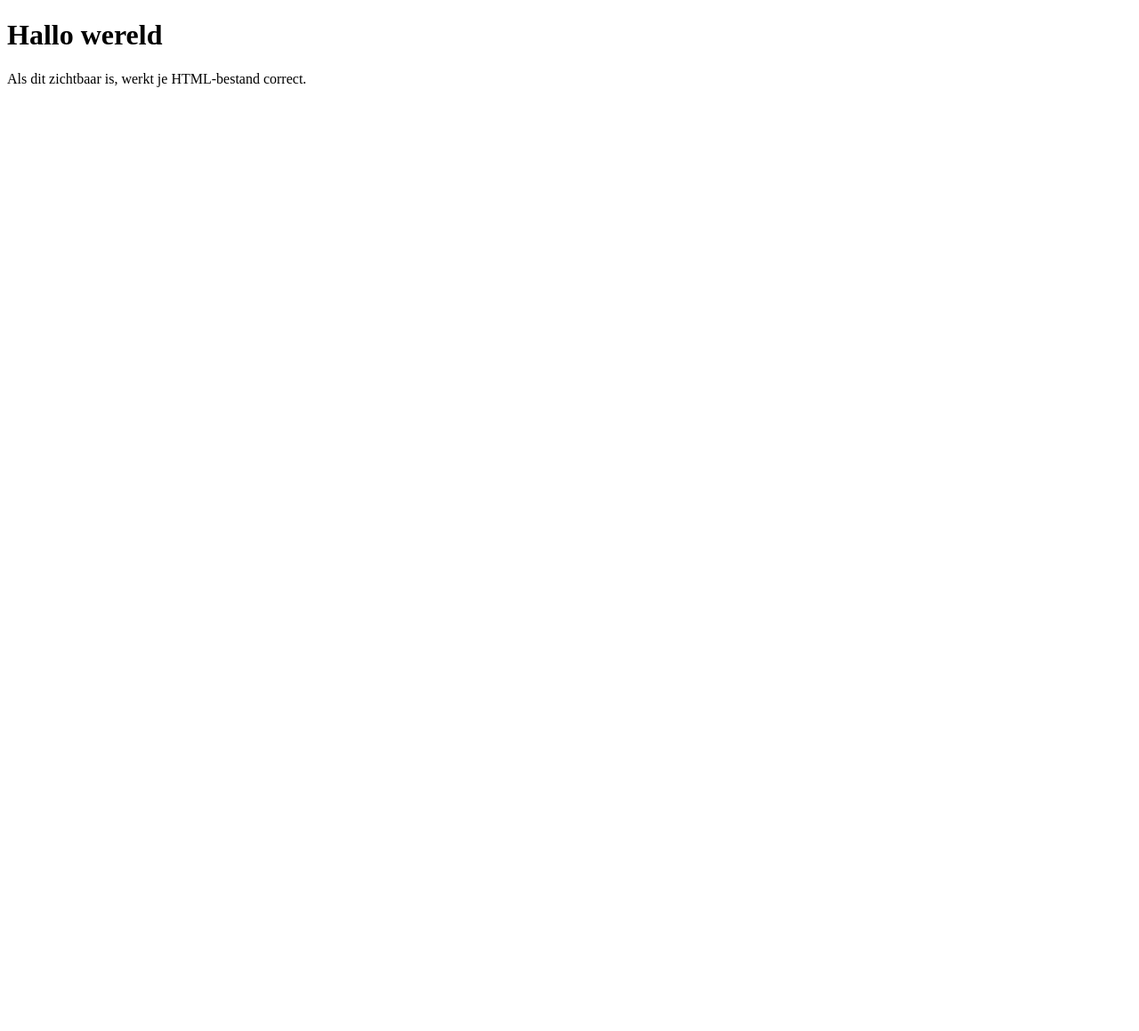
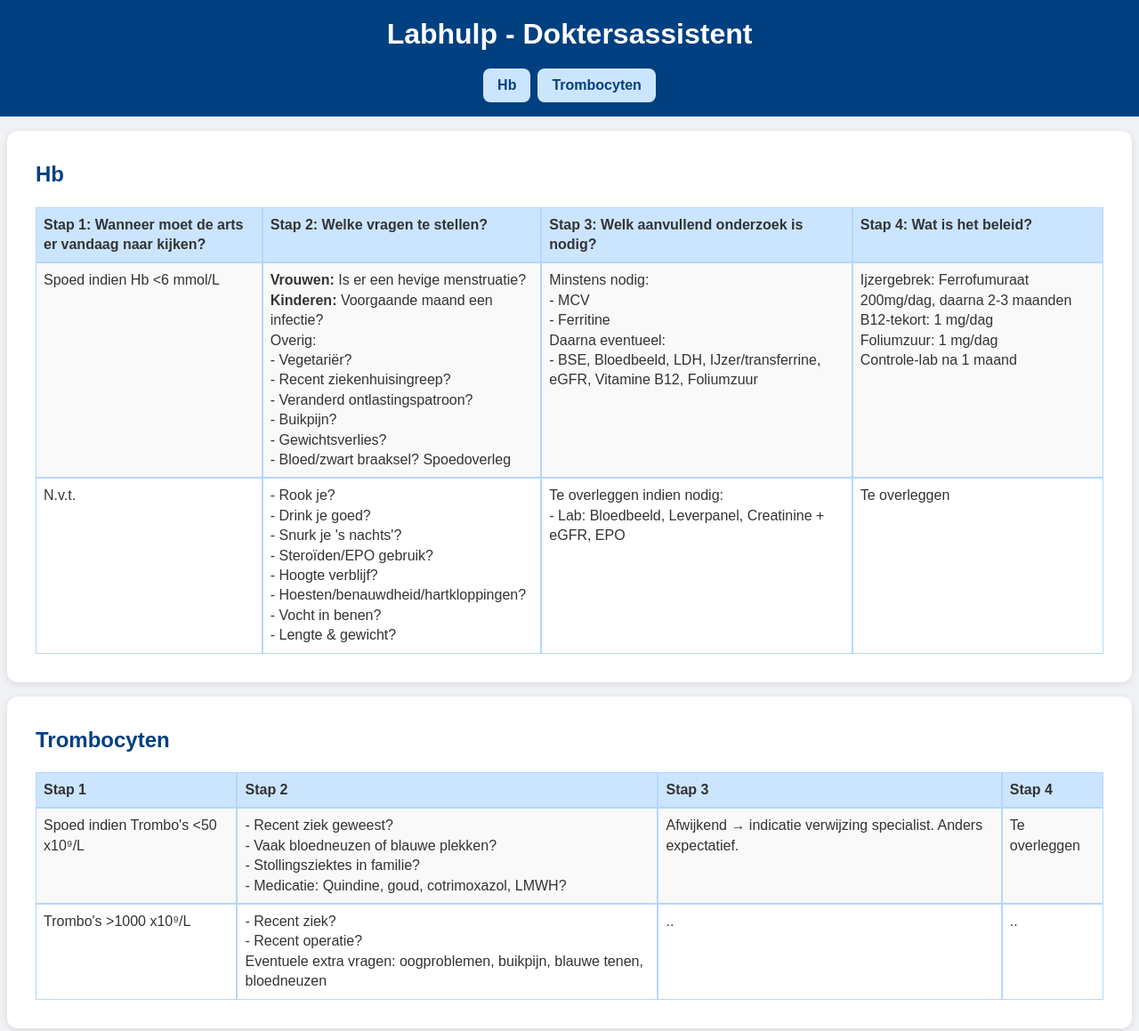
Before and after one commit to manouk1991/manouk1991.github.io, a plain HTML site: page index.html in a window 1280 px wide. Shown: the whole page at 89% size. Before the commit the page ends 800 px from the top, so only its background shows below. Drawn offline with Linux system fonts and the light colour scheme.

Commit message:
Change title and enhance page styling
Updated the title and added CSS styles for layout and design.

```diff
--- a/index.html
+++ b/index.html
@@ -3,10 +3,194 @@
 <head>
   <meta charset="UTF-8">
   <meta name="viewport" content="width=device-width, initial-scale=1.0">
-  <title>Testpagina</title>
+  <title>Labhulp - Assistent</title>
+  <style>
+    body {
+      font-family: Arial, sans-serif;
+      margin: 0;
+      padding: 0;
+      background: #f0f2f5;
+      color: #333;
+      line-height: 1.4;
+    }
+    header {
+      background: #004080;
+      color: white;
+      padding: 1rem;
+      text-align: center;
+    }
+    header h1 {
+      margin: 0;
+      font-size: 2rem;
+    }
+    .nav-buttons {
+      display: flex;
+      flex-wrap: wrap;
+      justify-content: center;
+      gap: 0.5rem;
+      margin-top: 1rem;
+    }
+    .nav-buttons a {
+      background: #cce5ff;
+      color: #004080;
+      padding: 0.5rem 1rem;
+      border-radius: 8px;
+      text-decoration: none;
+      font-weight: bold;
+      transition: 0.2s;
+    }
+    .nav-buttons a:hover {
+      background: #99ccff;
+    }
+    .section {
+      background: white;
+      padding: 2rem;
+      margin: 1rem auto;
+      border-radius: 12px;
+      max-width: 1200px;
+      box-shadow: 0 2px 8px rgba(0,0,0,0.1);
+    }
+    h2 {
+      color: #004080;
+      margin-top: 0;
+    }
+    table {
+      width: 100%;
+      border-collapse: separate;
+      border-spacing: 0;
+      margin-top: 1rem;
+      overflow-x: auto;
+      display: block;
+    }
+    th, td {
+      border: 1px solid #b3d7ff;
+      padding: 0.5rem;
+      text-align: left;
+      vertical-align: top;
+    }
+    th {
+      background: #cce5ff;
+      font-weight: bold;
+    }
+    tr:nth-child(even) td {
+      background: #f9f9f9;
+    }
+    @media(max-width:768px){
+      .nav-buttons {
+        flex-direction: column;
+      }
+      table {
+        font-size: 0.85rem;
+      }
+    }
+  </style>
 </head>
 <body>
-  <h1>Hallo wereld</h1>
-  <p>Als dit zichtbaar is, werkt je HTML-bestand correct.</p>
+
+<header>
+  <h1>Labhulp - Doktersassistent</h1>
+  <div class="nav-buttons">
+    <a href="#hb">Hb</a>
+    <a href="#trombocyten">Trombocyten</a>
+    <!-- Voeg hier later andere knoppen toe: CRP, Leukocyten, etc. -->
+  </div>
+</header>
+
+<!-- Hb Sectie -->
+<div class="section" id="hb">
+  <h2>Hb</h2>
+  <table>
+    <tr>
+      <th>Stap 1: Wanneer moet de arts er vandaag naar kijken?</th>
+      <th>Stap 2: Welke vragen te stellen?</th>
+      <th>Stap 3: Welk aanvullend onderzoek is nodig?</th>
+      <th>Stap 4: Wat is het beleid?</th>
+    </tr>
+    <tr>
+      <td>Spoed indien Hb &lt;6 mmol/L</td>
+      <td>
+        <strong>Vrouwen:</strong> Is er een hevige menstruatie?<br>
+        <strong>Kinderen:</strong> Voorgaande maand een infectie?<br>
+        Overig:<br>
+        - Vegetariër?<br>
+        - Recent ziekenhuisingreep?<br>
+        - Veranderd ontlastingspatroon?<br>
+        - Buikpijn?<br>
+        - Gewichtsverlies?<br>
+        - Bloed/zwart braaksel? Spoedoverleg
+      </td>
+      <td>
+        Minstens nodig:<br>
+        - MCV<br>
+        - Ferritine<br>
+        Daarna eventueel:<br>
+        - BSE, Bloedbeeld, LDH, IJzer/transferrine, eGFR, Vitamine B12, Foliumzuur
+      </td>
+      <td>
+        Ijzergebrek: Ferrofumuraat 200mg/dag, daarna 2-3 maanden<br>
+        B12-tekort: 1 mg/dag<br>
+        Foliumzuur: 1 mg/dag<br>
+        Controle-lab na 1 maand
+      </td>
+    </tr>
+    <tr>
+      <td>N.v.t.</td>
+      <td>
+        - Rook je?<br>
+        - Drink je goed?<br>
+        - Snurk je 's nachts'?<br>
+        - Steroïden/EPO gebruik?<br>
+        - Hoogte verblijf?<br>
+        - Hoesten/benauwdheid/hartkloppingen?<br>
+        - Vocht in benen?<br>
+        - Lengte & gewicht?
+      </td>
+      <td>
+        Te overleggen indien nodig:<br>
+        - Lab: Bloedbeeld, Leverpanel, Creatinine + eGFR, EPO
+      </td>
+      <td>Te overleggen</td>
+    </tr>
+  </table>
+</div>
+
+<!-- Trombocyten Sectie -->
+<div class="section" id="trombocyten">
+  <h2>Trombocyten</h2>
+  <table>
+    <tr>
+      <th>Stap 1</th>
+      <th>Stap 2</th>
+      <th>Stap 3</th>
+      <th>Stap 4</th>
+    </tr>
+    <tr>
+      <td>Spoed indien Trombo's &lt;50 x10⁹/L</td>
+      <td>
+        - Recent ziek geweest?<br>
+        - Vaak bloedneuzen of blauwe plekken?<br>
+        - Stollingsziektes in familie?<br>
+        - Medicatie: Quindine, goud, cotrimoxazol, LMWH?
+      </td>
+      <td>
+        Afwijkend → indicatie verwijzing specialist. Anders expectatief.
+      </td>
+      <td>Te overleggen</td>
+    </tr>
+    <tr>
+      <td>Trombo's &gt;1000 x10⁹/L</td>
+      <td>
+        - Recent ziek?<br>
+        - Recent operatie?<br>
+        Eventuele extra vragen: oogproblemen, buikpijn, blauwe tenen, bloedneuzen
+      </td>
+      <td>..</td>
+      <td>..</td>
+    </tr>
+  </table>
+</div>
+
+<!-- Je kunt op dezelfde manier andere tabellen toevoegen -->
+
 </body>
 </html>
```
